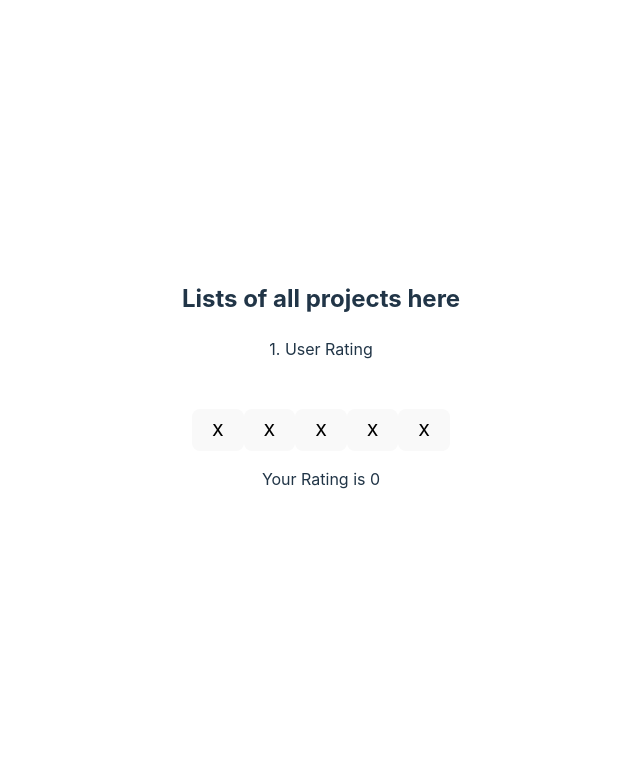
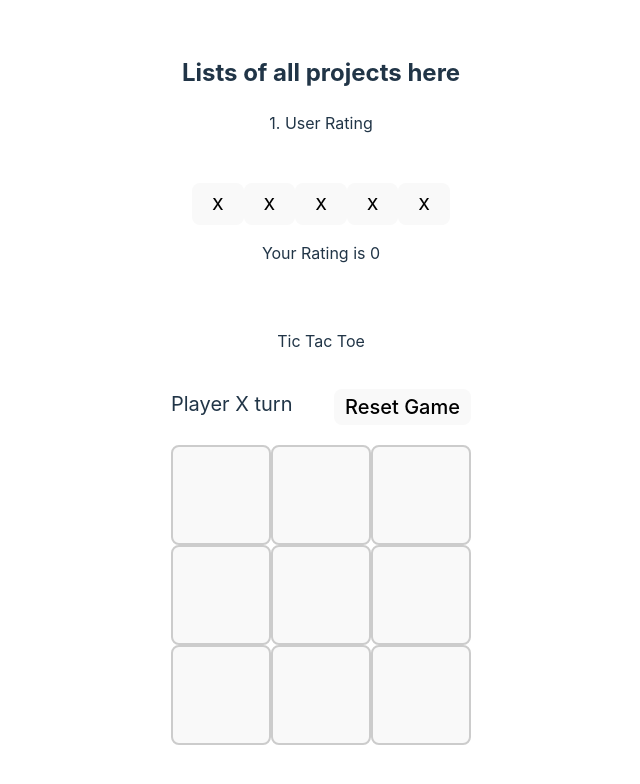
Before and after one commit to gnanesh05/project, a React (Vite) app: page / in a window 1280 px wide. Shown: the top 784 px of the page, without its empty margins (319-959 px from the left). Built offline with nearby package versions, Linux system fonts and the light colour scheme.

Commit message:
TicTacToe

```diff
--- a/src/App.css
+++ b/src/App.css
@@ -22,6 +22,43 @@
   background-color: yellow;
 }
 
+.game{
+  max-width: calc(3*100px);
+  margin: 0 auto;
+  text-align: center;
+  padding: 20px;
+}
+
+.status{
+font-size: 20px;
+display: flex;
+justify-content: space-between;
+margin-bottom: 20px;
+}
+
+.board{
+  display: grid;
+  justify-content: center;
+  grid-template-columns: repeat(3,1fr);
+}
+
+.cell{
+  width: 100px;
+  height: 100px;
+  font-size: 36px;
+  border: 2px solid #cccccc;
+  cursor: pointer;
+  transition: background-color 0.3s ease-in-out;
+}
+
+.cell:hover{
+  background-color: #c3bdbd;
+}
+
+.reset{
+  padding:5px 10px
+}
+
 @keyframes logo-spin {
   from {
     transform: rotate(0deg);
--- a/src/App.jsx
+++ b/src/App.jsx
@@ -1,4 +1,5 @@
 import './App.css'
+import TicTacToe from './components/TicTacToe'
 import UserRating from './components/UserRating'
 
 function App() {
@@ -10,6 +11,8 @@ function App() {
           <p>1. User Rating</p>
           <UserRating/>
         </div>
+        <p>Tic Tac Toe</p>
+        <TicTacToe/>
       </div>
       </>
   )
--- /dev/null
+++ b/src/components/Hooks/UseTicTacToe.jsx
@@ -0,0 +1,60 @@
+import { useState } from "react";
+
+const initalBoard = ()=>Array(9).fill(null);
+
+const UseTicTacToe = ()=>{
+     const [board, setBoard] = useState(initalBoard());
+     const [isXNext, setIsNext] = useState(true);
+
+     const WINNING_PATTERNS = [
+        [0,1,2],
+        [3,4,5],
+        [6,7,8],
+        [0,3,6],
+        [1,4,7],
+        [2,5,8],
+        [0,4,8],
+        [2,4,6]
+     ]
+
+     const calculateWinner = (currentBoard)=>{
+        for(let i=0; i<WINNING_PATTERNS.length; i++){
+            const[a,b,c] = WINNING_PATTERNS[i];
+            if((currentBoard[a] && currentBoard[a]===currentBoard[b]) && ( currentBoard[b]===currentBoard[c])){
+                return currentBoard[a];
+            }
+        }
+     }
+
+     const handleClick = (index)=>{
+        const winner = calculateWinner(board);
+        if(winner || board[index]){
+            return;
+        }
+
+        let newBoard = [...board]
+        newBoard[index] = isXNext?"X":"O"
+        setBoard(newBoard)
+        setIsNext(!isXNext)
+     }
+
+     const getStatusMessage = ()=>{
+        const winner = calculateWinner(board);
+        if(winner){
+            return `Player ${winner} won!`
+        }
+        else if(!board.includes(null)){
+            return "It's a Draw!"
+        }
+        return `Player ${isXNext?"X" : "O"} turn`
+     }
+
+     const resetGame = ()=>{
+        setBoard(initalBoard());
+        setIsNext(true);
+     }
+
+     return {board,handleClick,calculateWinner, getStatusMessage, resetGame}
+}
+
+export default UseTicTacToe
--- /dev/null
+++ b/src/components/TicTacToe.jsx
@@ -0,0 +1,24 @@
+import React,{useState} from 'react'
+import UseTicTacToe from './Hooks/UseTicTacToe'
+
+
+const TicTacToe = () => {
+ const {board, getStatusMessage, resetGame, handleClick} = UseTicTacToe()
+  return (
+    <div className="game">
+        <div className="status">
+            {getStatusMessage()}
+            <button className='reset' onClick={resetGame}>Reset Game</button>
+        </div>
+        <div className="board">
+            {board.map((cell,index)=>(
+                <button className='cell' key={index} onClick={()=>handleClick(index)} disabled={cell!==null}>
+                    {cell}
+                </button>
+            ))}
+        </div>
+  </div>
+  )
+}
+
+export default TicTacToe
```
